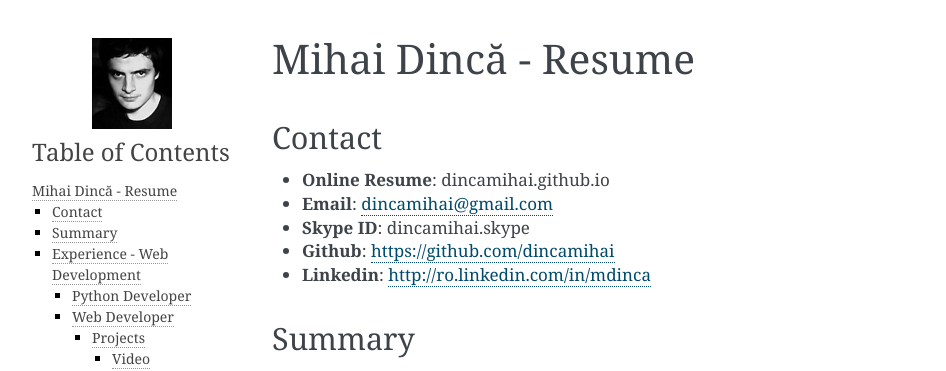
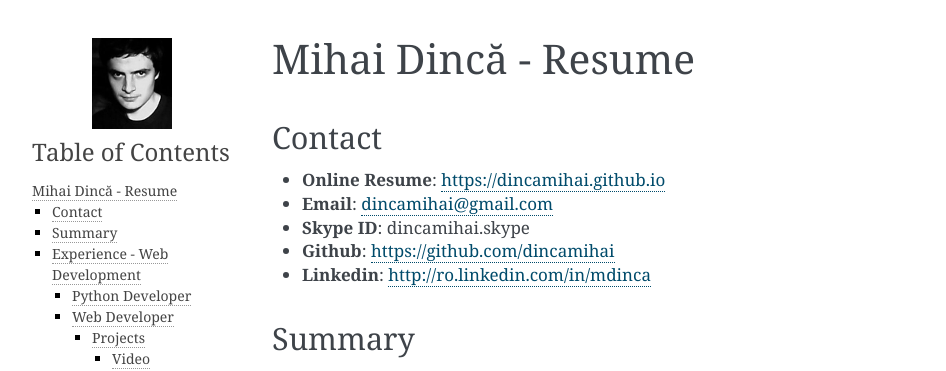
Before and after one commit to dincamihai/dincamihai.github.io, a Sphinx documentation site: the page built from source/index.rst, in a window 1280 px wide and 900 px high. Shown: the top 371 px of the window, without its empty margins (148-1094 px from the left). Built offline with Sphinx 7.4.7, drawn with Linux system fonts in a browser that asks for light colours; some of the changed lines change nothing that is shown.

Commit message:
Update sources

```diff
--- a/source/index.rst
+++ b/source/index.rst
@@ -5,7 +5,7 @@ Mihai Dincă - Resume
 Contact
 -------
 
-- **Online Resume**: dincamihai.github.io
+- **Online Resume**: https://dincamihai.github.io
 - **Email**: dincamihai@gmail.com
 - **Skype ID**: dincamihai.skype
 - **Github**: https://github.com/dincamihai
```
